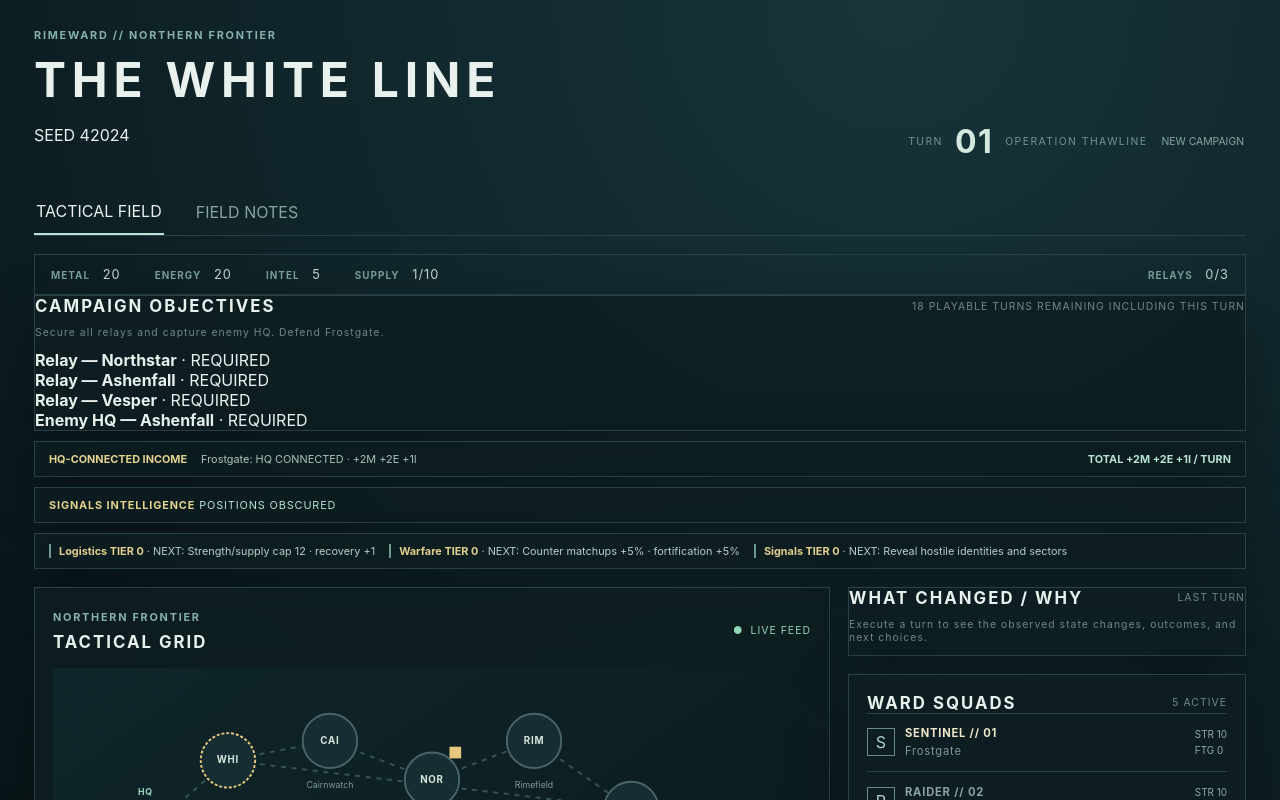
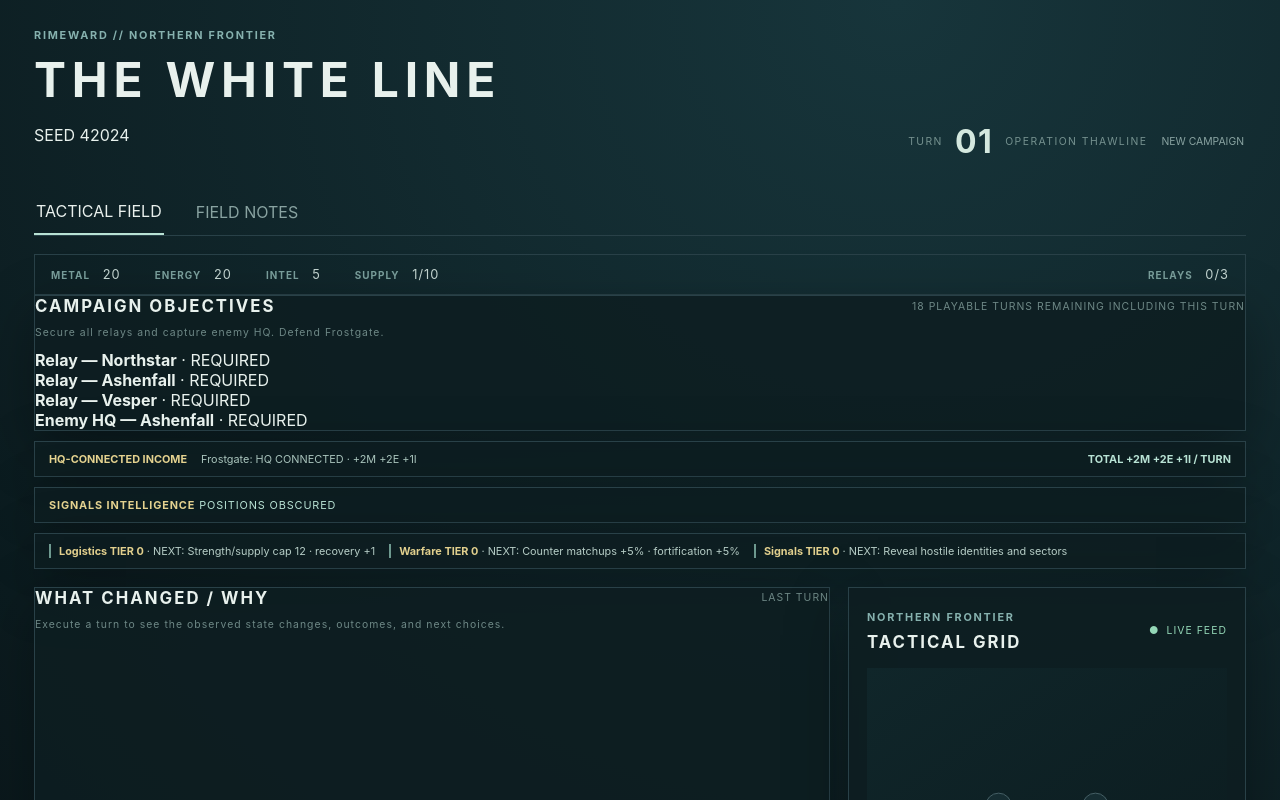
Before and after one commit to mostly-controlled/rimeward, a React (Vite) app: page / in a window 1280 px wide. Shown: the top 800 px of the page. Built offline with nearby package versions, Linux system fonts and the light colour scheme.

Commit message:
Place structured turn debrief before tactical controls

```diff
--- a/src/ui/App.tsx
+++ b/src/ui/App.tsx
@@ -531,6 +531,13 @@ export function App({ initialGame }: { initialGame?: GameState } = {}) {
             )}
           </section>
           <div className="battle-layout">
+            <section className="card debrief-panel" aria-label="Last turn debrief">
+              <div className="panel-heading">
+                <h2>WHAT CHANGED / WHY</h2>
+                <span className="muted">LAST TURN</span>
+              </div>
+              {latestDebrief ? latestDebrief.message.split("\n").map((line) => <p key={line.slice(0, 40)}>{line}</p>) : <p className="muted">Execute a turn to see the observed state changes, outcomes, and next choices.</p>}
+            </section>
             <section className="map-panel card">
               <div className="panel-heading">
                 <div>
@@ -657,13 +664,6 @@ export function App({ initialGame }: { initialGame?: GameState } = {}) {
               </div>
             </section>
             <aside className="side-panel">
-              <section className="card debrief-panel" aria-label="Last turn debrief">
-                <div className="panel-heading">
-                  <h2>WHAT CHANGED / WHY</h2>
-                  <span className="muted">LAST TURN</span>
-                </div>
-                {latestDebrief ? <p style={{ whiteSpace: "pre-line" }}>{latestDebrief.message}</p> : <p className="muted">Execute a turn to see the observed state changes, outcomes, and next choices.</p>}
-              </section>
               {reports.length > 0 && (
                 <section className="reports card">
                   <div className="panel-heading">
```
Also changed, not shown: 1 other file (tests, documents, lock files or other folders).
